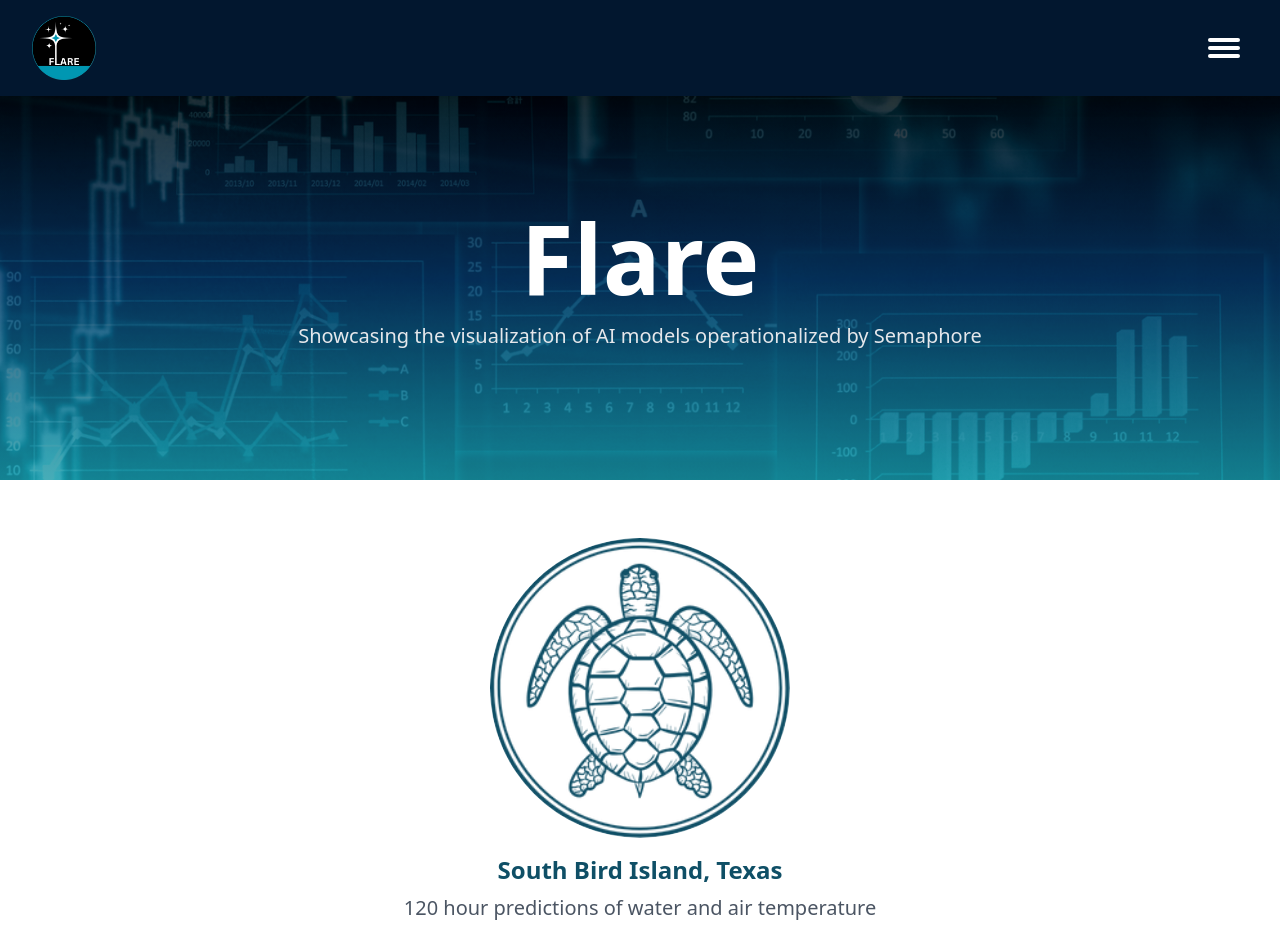
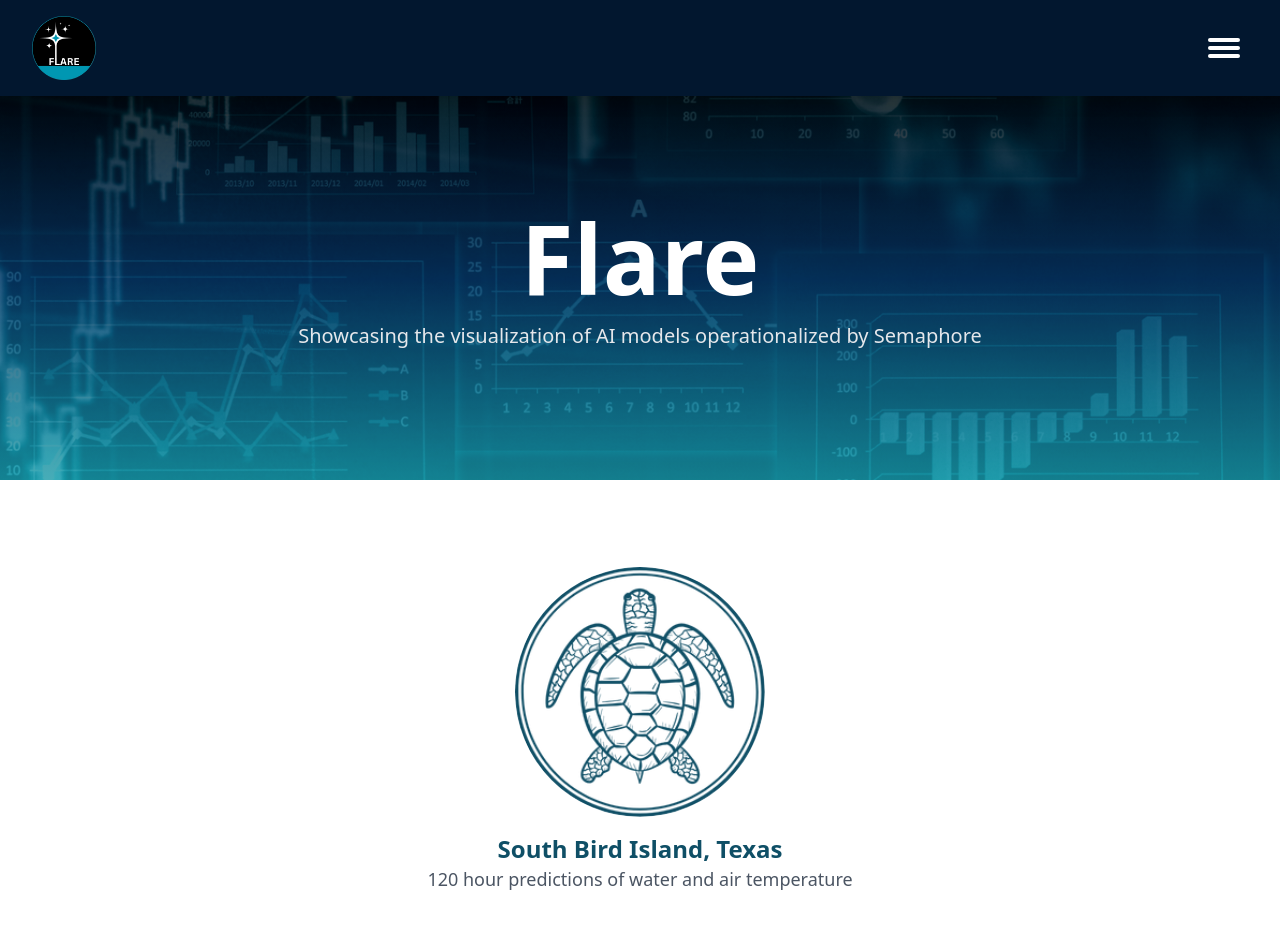
Before and after one commit to conrad-blucher-institute/Flare, a Vue app in the folder vue-ui/: page / in a window 1280 px wide. Shown: the top 952 px of the page. Built offline with nearby package versions, Linux system fonts and the light colour scheme.

Commit message:
Added mini sliding menu

```diff
--- a/vue-ui/src/components/SlidingMenu.vue
+++ b/vue-ui/src/components/SlidingMenu.vue
@@ -22,72 +22,209 @@
 ======================================================= -->
 
 <script setup>
-import { useMenuStore } from '@/stores/menuStore';
-import { ref } from 'vue';
+import { useMenuStore } from '@/stores/menuStore'
+import { ref } from 'vue'
 
-const menuStore = useMenuStore(); // Instance of useMenuStore
-const menuContainer = ref(null); //reference to the menu container
+const menuStore = useMenuStore()
 
-function scrollLeft() {
-  if (menuContainer.value) {
-    menuContainer.value.scrollBy({ left: -250, behavior: 'smooth' });
+const menuContainer = ref(null)
+const childContainers = ref({})
+
+const selectedOption = ref(null)
+
+function selectOption(option) {
+  if (selectedOption.value === option) {
+    selectedOption.value = null
+  } else {
+    selectedOption.value = option
   }
 }
 
+function scrollLeft() {
+  menuContainer.value?.scrollBy({
+    left: -350,
+    behavior: 'smooth'
+  })
+}
+
 function scrollRight() {
-  if (menuContainer.value) {
-    menuContainer.value.scrollBy({ left: 250, behavior: 'smooth' });
+  menuContainer.value?.scrollBy({
+    left: 350,
+    behavior: 'smooth'
+  })
+}
+
+function setChildContainer(el, key) {
+  if (el) {
+    childContainers.value[key] = el
   }
 }
 
+function childLeft(key) {
+  childContainers.value[key]?.scrollBy({
+    left: -220,
+    behavior: 'smooth'
+  })
+}
 
+function childRight(key) {
+  childContainers.value[key]?.scrollBy({
+    left: 220,
+    behavior: 'smooth'
+  })
+}
 </script>
 
 <template>
   <div class="relative flex items-center w-full">
+
     <!-- Left Arrow -->
     <button
       v-if="menuStore.slidingMenuOptions.length > 1"
       @click="scrollLeft"
-      class="absolute left-2 top-1/2 transform -translate-y-1/2 text-3xl text-blue-500 hover:text-blue-700 focus:outline-none z-10"
+      class="absolute left-2 top-1/2 -translate-y-1/2 text-4xl text-blue-600 hover:text-blue-800 z-20"
     >
       &laquo;
     </button>
 
-    <!-- Sliding Menu -->
+    <!-- Main Slider -->
     <div
-      class="flex gap-6 overflow-x-auto scroll-smooth w-full py-4 items-center justify-center"
       ref="menuContainer"
+      class="flex overflow-x-auto scroll-smooth w-full justify-center py-6 no-scrollbar"
     >
-      <ul class="flex gap-6">
+      <ul class="flex gap-10">
+
         <li
           v-for="option in menuStore.slidingMenuOptions"
-          :key="option.link.name"
-          class="flex flex-col items-center text-center min-w-[300px]"
+          :key="option.location"
+          class="flex flex-col items-center text-center min-w-[320px]"
         >
-          <RouterLink :to="option.link">
+
+          <!-- Main Button -->
+          <button
+            @click="selectOption(option)"
+            class="focus:outline-none"
+          >
             <img
               :src="option.image"
               :alt="option.label"
-              class="lg:min-w-[300px] lg:min-h-[300px] rounded-full object-cover transition-transform duration-300 hover:scale-105"
-            />
-          </RouterLink>
-          <h1 class="mt-4 text-lg lg:text-2xl font-semibold text-dark-text">
+              class="w-[250px] h-[250px] rounded-full object-cover transition-transform duration-300 hover:scale-105 cursor-pointer"
+            >
+          </button>
+
+          <h2 class="mt-4 text-xl lg:text-2xl font-semibold text-dark-text">
             {{ option.location }}
-          </h1>
-          <p class="mt-2 text-sm lg:text-xl text-gray-600">{{ option.message }}</p>
+          </h2>
+
+          <p class="text-md lg:text-lg text-gray-600">
+            {{ option.message }}
+          </p>
+
+          <!-- Mini Menu -->
+          <Transition name="fade">
+
+            <div
+              v-if="selectedOption === option && option.children?.length"
+              class="mt-6 flex justify-center w-full"
+            >
+
+              <div class="flex items-center">
+
+                <!-- Left Arrow -->
+                <button
+                  v-if="option.children.length > 3"
+                  @click="childLeft(option.location)"
+                  class="text-3xl text-dark-text hover:text-blue-800 px-2"
+                >
+                  &laquo;
+                </button>
+
+               <!-- Child Slider -->
+              <div
+                  :ref="el => setChildContainer(el, option.location)"
+                  :class="[
+                    'py-3 px-2 no-scrollbar',
+                    option.children.length <= 3
+                      ? 'flex justify-center gap-5'
+                      : 'flex gap-3 py-1 px-1 overflow-x-auto  scroll-smooth w-[540px]  no-scrollbar'
+                  ]"
+                >
+                <RouterLink
+                  v-for="child in option.children"
+                  :key="child.label"
+                  :to="child.link"
+                  class="
+                    flex-none
+                    w-[168px]
+                    text-center
+                    px-4
+                    py-2
+                    rounded-full
+                    border-2
+                    border-dark-text
+                    ring-2
+                    ring-dark-text
+                    ring-offset-2
+                    bg-white
+                    hover:bg-blue-100
+                    hover:ring-blue-700
+                    transition
+                  "
+                >
+                  {{ child.label }}
+                </RouterLink>
+              </div>
+
+                <!-- Right Arrow -->
+                <button
+                  v-if="option.children.length > 3"
+                  @click="childRight(option.location)"
+                  class="text-3xl text-dark-text hover:text-blue-800 px-2"
+                >
+                  &raquo;
+                </button>
+
+              </div>
+
+            </div>
+
+          </Transition>
+
         </li>
+
       </ul>
     </div>
-
 
     <!-- Right Arrow -->
     <button
       v-if="menuStore.slidingMenuOptions.length > 1"
       @click="scrollRight"
-      class="absolute right-2 top-1/2 transform -translate-y-1/2 text-3xl text-blue-500 hover:text-blue-700 focus:outline-none z-10"
+      class="absolute right-2 top-1/2 -translate-y-1/2 text-4xl text-dark-text hover:text-blue-800 z-20"
     >
       &raquo;
     </button>
+
   </div>
 </template>
+
+<style scoped>
+.no-scrollbar::-webkit-scrollbar {
+  display: none;
+}
+
+.no-scrollbar {
+  -ms-overflow-style: none;
+  scrollbar-width: none;
+}
+
+.fade-enter-active,
+.fade-leave-active {
+  transition: all 0.25s ease;
+}
+
+.fade-enter-from,
+.fade-leave-to {
+  opacity: 0;
+  transform: translateY(-12px);
+}
+</style>
```
Also changed, not shown: 1 other file (tests, documents, lock files or other folders).
